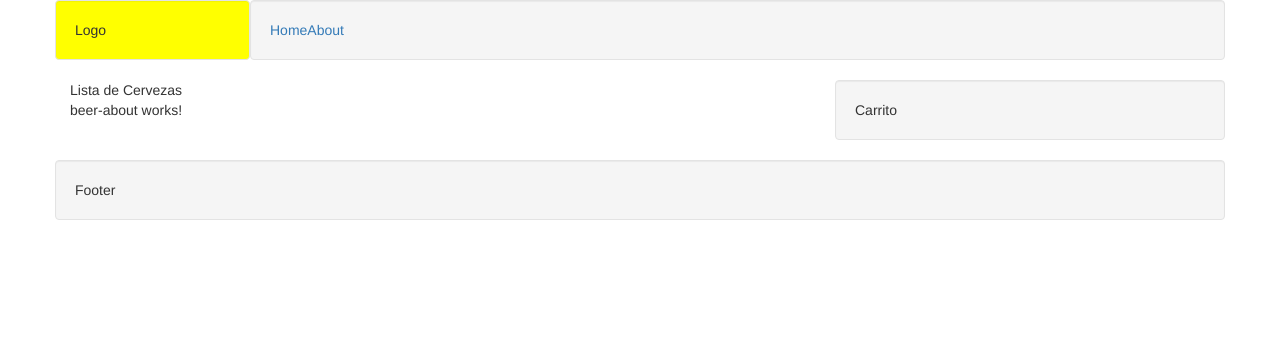
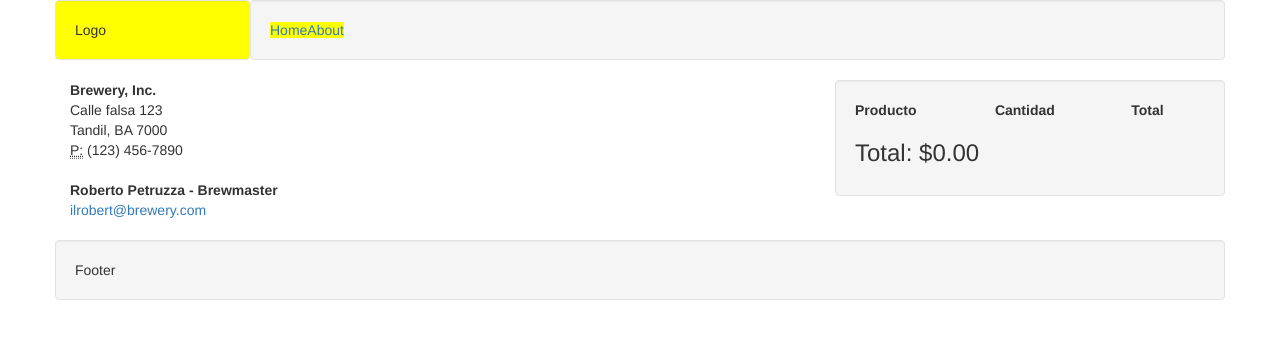
Before and after one commit to Unicen/Angular2-Seminario, an Angular app in the folder Brewery/: page /about in a window 1280 px wide. Shown: the top 338 px of the page. Built offline with nearby package versions, Linux system fonts and the light colour scheme.

Commit message:
Communication Between Components

```diff
--- a/Brewery/src/app/app.component.html
+++ b/Brewery/src/app/app.component.html
@@ -2,16 +2,17 @@
     <div class="row">
       <div class="col-sm-2 well resaltar">Logo</div>
       <div class="col-sm-10 well">
-        <a routerLink="/">Home</a>
-        <a routerLink="/about">About</a>
+        <a routerLink="/" routerLinkActive="resaltar">Home</a>
+        <a routerLink="/about" routerLinkActive="resaltar">About</a>
         </div>
     </div>
   <div class="row">
     <div class="col-sm-8">
-      Lista de Cervezas
       <router-outlet></router-outlet>
     </div>
-    <div class="col-sm-4 well">Carrito</div>
+    <div class="col-sm-4 well">
+      <beer-cart></beer-cart>
+    </div>
   </div>
   <div class="row">
     <div class="col-sm-12 well">Footer</div>
--- a/Brewery/src/app/app.routes.ts
+++ b/Brewery/src/app/app.routes.ts
@@ -3,6 +3,6 @@ import { BeerListComponent } from './beer-list/beer-list.component'
 import { BeerAboutComponent } from './beer-about/beer-about.component'
 
 export const appRoutes : Routes = [
-    { path:'', component:BeerListComponent },
-    { path:'about', component:BeerAboutComponent }
+    { path:'', component:BeerListComponent, pathMatch:'full' },
+    { path:'about', component:BeerAboutComponent, pathMatch:'full' }
 ]
--- a/Brewery/src/app/beer-about/beer-about.component.html
+++ b/Brewery/src/app/beer-about/beer-about.component.html
@@ -1,3 +1,11 @@
-<p>
-  beer-about works!
-</p>
+<address>
+  <strong>Brewery, Inc.</strong><br>
+  Calle falsa 123<br>
+  Tandil, BA 7000<br>
+  <abbr title="Phone">P:</abbr> (123) 456-7890
+</address>
+
+<address>
+  <strong>Roberto Petruzza - Brewmaster</strong><br>
+  <a href="mailto:#">ilrobert@brewery.com</a>
+</address>
--- /dev/null
+++ b/Brewery/src/app/beer-cart/beer-cart.component.html
@@ -0,0 +1,15 @@
+<table class="table table-striped">
+  <thead>
+    <th>Producto</th>
+    <th>Cantidad</th>
+    <th>Total</th>
+  </thead>
+  <tbody>
+    <tr *ngFor="let beer of beers">
+      <td>{{beer.name}}</td>
+      <td>{{beer.quantity}}</td>
+      <td>{{beer.quantity * beer.price| currency:'USD':true:'1.2-2'}}</td>
+    </tr>
+  </tbody>
+</table>
+<h3>Total: {{getTotal()| currency:'USD':true:'1.2-2'}}</h3>
--- /dev/null
+++ b/Brewery/src/app/beer-cart/beer-cart.component.ts
@@ -0,0 +1,26 @@
+import { Component, OnInit } from '@angular/core';
+import { ServiceCartService } from '../service-cart.service';
+import { Beer } from '../beer-list/beer';
+
+@Component({
+  selector: 'beer-cart',
+  templateUrl: './beer-cart.component.html',
+  styleUrls: ['./beer-cart.component.css']
+})
+export class BeerCartComponent implements OnInit {
+  beers:Array<Beer>
+  constructor(private cartService: ServiceCartService) { }
+
+  ngOnInit() {
+    this.cartService.beers.subscribe(data => this.beers=data);
+  }
+
+  getTotal(){
+    let total = 0;
+    this.beers.forEach(b =>{
+      total += b.price * b.quantity;
+    });
+    return total;
+  }
+
+}
--- a/Brewery/src/app/beer-list/beer-list.component.html
+++ b/Brewery/src/app/beer-list/beer-list.component.html
@@ -21,6 +21,8 @@
         <input type="number" [(ngModel)]="beer.quantity" max="{{beer.stock}}" min="0" (keyup)="checkQuantity(beer)"/>
         <button (click)="upQuantity(beer)">+</button>
       </td>
+      <td><button class="btn glyphicon glyphicon-shopping-cart" aria-hidden="true" [disabled]="beer.stock == 0" (click)="addToCart(beer)"></button></td>
+
     </tr>
   </tbody>
 </table>
--- a/Brewery/src/app/beer-list/beer-list.component.ts
+++ b/Brewery/src/app/beer-list/beer-list.component.ts
@@ -1,6 +1,7 @@
 import { Component, OnInit } from '@angular/core';
 import { Beer } from './beer';
 import { BeerDataService } from '../beer-data.service';
+import { ServiceCartService } from '../service-cart.service';
 
 @Component({
   selector: 'beer-list',
@@ -10,7 +11,7 @@ import { BeerDataService } from '../beer-data.service';
 export class BeerListComponent implements OnInit {
 beers : Beer[];
 
-  constructor(private beerDataService : BeerDataService) { }
+  constructor(private beerDataService : BeerDataService, private cartService : ServiceCartService) { }
 
   ngOnInit() {
     this.beerDataService.getBeers().subscribe(beers => this.beers=beers);
@@ -33,5 +34,11 @@ beers : Beer[];
       beer.quantity = 0;
     }
   }
+  addToCart(beer){
+    let newBeer = Object.assign({},beer);
+    beer.stock -=beer.quantity;
+    beer.quantity=0;
+    this.cartService.addToCart(newBeer);
+  }
 
 }
--- /dev/null
+++ b/Brewery/src/app/service-cart.service.ts
@@ -0,0 +1,29 @@
+import { Injectable } from '@angular/core';
+import { Beer } from './beer-list/beer';
+import { BehaviorSubject, Observable } from 'rxjs';
+@Injectable()
+export class ServiceCartService {
+
+  private _beers : Beer[] = new Array<Beer>();
+  private beersSubject: BehaviorSubject<Beer[]> = new BehaviorSubject(this._beers);
+  public beers : Observable<Beer[]> = this.beersSubject.asObservable();
+
+  constructor() { }
+
+  addToCart(beer){
+    let update = false;
+    this._beers.forEach(b =>{
+      if(b.name==beer.name){
+        b.quantity+=beer.quantity;
+        update=true;
+      }
+    });
+    if(!update){
+      this._beers.push(beer);
+    }
+
+    this.beersSubject.next(this._beers);
+    console.log(this._beers);
+  }
+
+}
```
Also changed, not shown: Brewery/src/app/app.module.ts (+6 -3 lines), Brewery/src/app/beer-cart/beer-cart.component.css (added), 2 other files (tests, documents, lock files or other folders).
